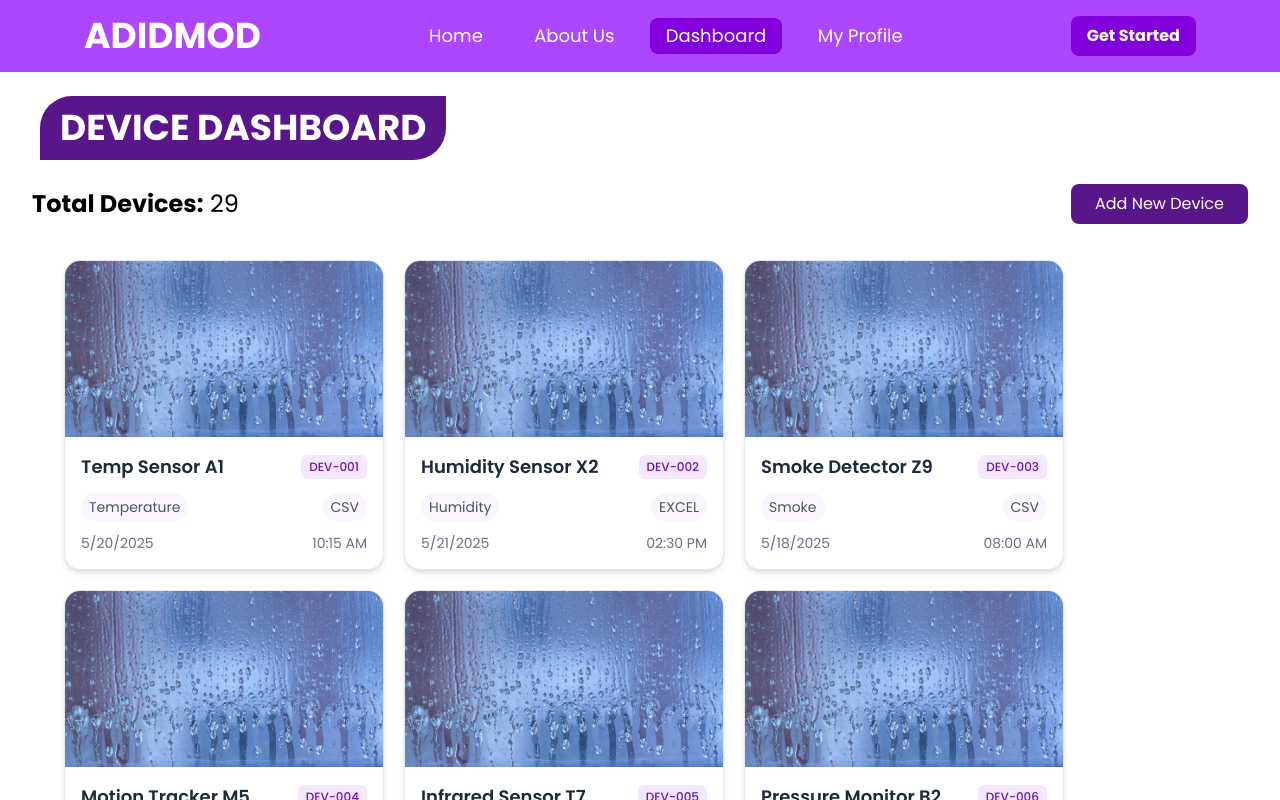
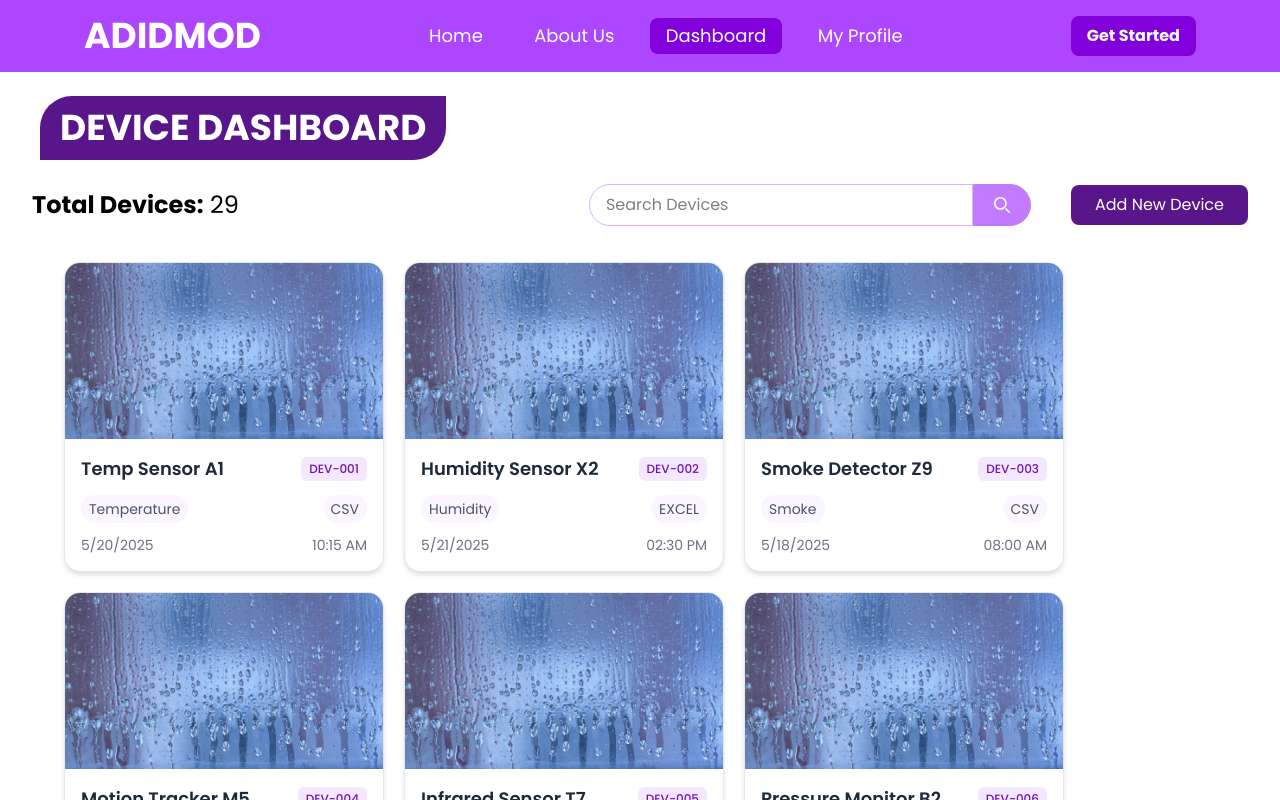
Before and after one commit to JishnuSharma/ADIDMOD, a React (Vite) app in the folder frontend/: page /dashboard in a window 1280 px wide. Shown: the top 800 px of the page. Built offline with nearby package versions, Linux system fonts and the light colour scheme.

Commit message:
Search bar component frontend setup

```diff
--- /dev/null
+++ b/frontend/src/components/dashboard/SearchBar.tsx
@@ -0,0 +1,30 @@
+const SearchBar = () => {
+    return (
+        <div className="flex items-center">
+            <input
+                className="py-2 px-4 border-1 border-purple-300 rounded-tl-4xl rounded-bl-4xl min-w-sm"
+                placeholder="Search Devices"
+                type="text"
+            />
+            <div className="bg-purple-400 border-1 cursor-pointer hover:bg-purple-500 transition duration-500 hover:border-purple-500 border-purple-400 py-3 px-5 rounded-tr-4xl rounded-br-4xl min-w-2.5">
+                <svg
+                    className="w-4 h-4 text-white"
+                    aria-hidden="true"
+                    xmlns="http://www.w3.org/2000/svg"
+                    fill="none"
+                    viewBox="0 0 20 20"
+                >
+                    <path
+                        stroke="currentColor"
+                        stroke-linecap="round"
+                        stroke-linejoin="round"
+                        stroke-width="2"
+                        d="m19 19-4-4m0-7A7 7 0 1 1 1 8a7 7 0 0 1 14 0Z"
+                    />
+                </svg>
+            </div>
+        </div>
+    );
+};
+
+export default SearchBar;
--- a/frontend/src/pages/Dashboard.tsx
+++ b/frontend/src/pages/Dashboard.tsx
@@ -4,6 +4,7 @@ import DeviceCard, {
 } from "../components/dashboard/DeviceCard";
 import EditDeviceModal from "../components/dashboard/DevicePopup";
 import Headings from "../components/shared/Headings";
+import SearchBar from "../components/dashboard/SearchBar";
 
 const deviceData = [
     {
@@ -96,11 +97,10 @@ const deviceData = [
         time: new Date("2025-05-11T18:25:00"),
         imageUrl: "/images/device/humidity.jpg",
     },
-] as const satisfies     DeviceCardProps[];
+] as const satisfies DeviceCardProps[];
 
 const Dashboard = () => {
-    const [devices, setDevices] =
-        useState<DeviceCardProps[]>(deviceData);
+    const [devices, setDevices] = useState<DeviceCardProps[]>(deviceData);
     const [selectedDevice, setSelectedDevice] =
         useState<DeviceCardProps | null>(null);
     const [isModalOpen, setIsModalOpen] = useState(false);
@@ -124,8 +124,13 @@ const Dashboard = () => {
                 <div className="text-2xl">
                     <b>Total Devices:</b> 29
                 </div>
-                <div className="bg-purple-900 text-white px-6 py-2 rounded-lg hover:bg-purple-800 transition duration-400 cursor-pointer">
-                    Add New Device
+                <div className="flex gap-10 items-center">
+                    <div>
+                        <SearchBar/>
+                    </div>
+                    <div className="bg-purple-900 text-white px-6 py-2 rounded-lg hover:bg-purple-800 transition duration-400 cursor-pointer">
+                        Add New Device
+                    </div>
                 </div>
             </div>
             <div className="flex flex-wrap w-[90%] mx-auto gap-5 mt-9">
```
